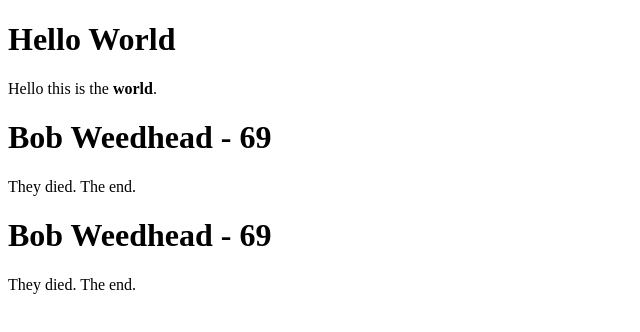
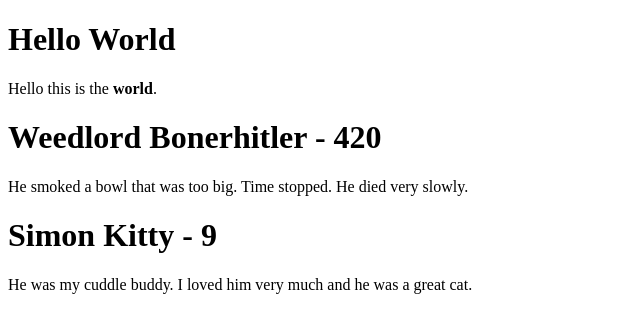
Before and after one commit to afrozenpeach/dots101, an Angular app: page / in a window 1280 px wide. Shown: the top 332 px of the page, without its empty margins (0-640 px from the left). Built offline with nearby package versions, Linux system fonts and the light colour scheme.

Commit message:
Refactored to use const as a database like thing

```diff
--- a/src/app/app.component.html
+++ b/src/app/app.component.html
@@ -2,5 +2,4 @@
 
 <div>Hello this is the <span class="bold">world</span>.</div>
 
-<app-obituary></app-obituary>
-<app-obituary></app-obituary>
+<app-obituary-container></app-obituary-container>
--- a/src/app/obituaries/obituaries.module.ts
+++ b/src/app/obituaries/obituaries.module.ts
@@ -1,16 +1,18 @@
 import { NgModule } from '@angular/core';
 import { CommonModule } from '@angular/common';
 import { ObituaryComponent } from './obituary/obituary.component';
+import { ObituaryContainerComponent } from './obituary-container/obituary-container.component';
 
 
 
 @NgModule({
-  declarations: [ObituaryComponent],
+  declarations: [ObituaryComponent, ObituaryContainerComponent],
   imports: [
     CommonModule
   ],
   exports: [
-    ObituaryComponent
+    ObituaryComponent,
+    ObituaryContainerComponent
   ]
 })
 export class ObituariesModule { }
--- /dev/null
+++ b/src/app/obituaries/obituaries.types.ts
@@ -0,0 +1,18 @@
+export interface Obituary {
+    name: string,
+    age: number,
+    obituaryText: string
+}
+
+export const Obituaries: Obituary[] = [
+    {
+        name: 'Weedlord Bonerhitler',
+        age: 420,
+        obituaryText: 'He smoked a bowl that was too big. Time stopped. He died very slowly.'
+    },
+    {
+        name: 'Simon Kitty',
+        age: 9,
+        obituaryText: 'He was my cuddle buddy. I loved him very much and he was a great cat.'
+    }
+]
--- /dev/null
+++ b/src/app/obituaries/obituary-container/obituary-container.component.html
@@ -0,0 +1 @@
+<app-obituary *ngFor="let o of obituaries" [obituary]="o"></app-obituary>
--- /dev/null
+++ b/src/app/obituaries/obituary-container/obituary-container.component.ts
@@ -0,0 +1,18 @@
+import { Component, OnInit } from '@angular/core';
+import { Obituary, Obituaries } from '../obituaries.types';
+
+@Component({
+  selector: 'app-obituary-container',
+  templateUrl: './obituary-container.component.html',
+  styleUrls: ['./obituary-container.component.scss']
+})
+export class ObituaryContainerComponent implements OnInit {
+
+  obituaries: Obituary[] = Obituaries;
+
+  constructor() { }
+
+  ngOnInit(): void {
+  }
+
+}
--- a/src/app/obituaries/obituary/obituary.component.html
+++ b/src/app/obituaries/obituary/obituary.component.html
@@ -1,3 +1,3 @@
-<h1>{{name}} - {{age}}</h1>
+<h1>{{obituary.name}} - {{obituary.age}}</h1>
 
-<p>{{obituaryText}}</p>
+<p>{{obituary.obituaryText}}</p>
--- a/src/app/obituaries/obituary/obituary.component.ts
+++ b/src/app/obituaries/obituary/obituary.component.ts
@@ -1,4 +1,5 @@
-import { Component, OnInit } from '@angular/core';
+import { Component, OnInit, Input} from '@angular/core';
+import { Obituary } from '../obituaries.types';
 
 @Component({
   selector: 'app-obituary',
@@ -7,20 +8,12 @@ import { Component, OnInit } from '@angular/core';
 })
 export class ObituaryComponent implements OnInit {
 
-  name;
-  age = 69;
-  obituaryText;
+  @Input() obituary: Obituary;
 
   constructor() {
-    this.createObituary('Bob Weedhead', 'They died. The end.');
    }
 
   ngOnInit(): void {
   }
 
-  createObituary(inputName, inputObituaryText) {
-    this.name = inputName;
-    this.obituaryText = inputObituaryText;
-  }
-
 }
```
Also changed, not shown: src/app/obituaries/obituary-container/obituary-container.component.scss (added), 1 other file (tests, documents, lock files or other folders).
